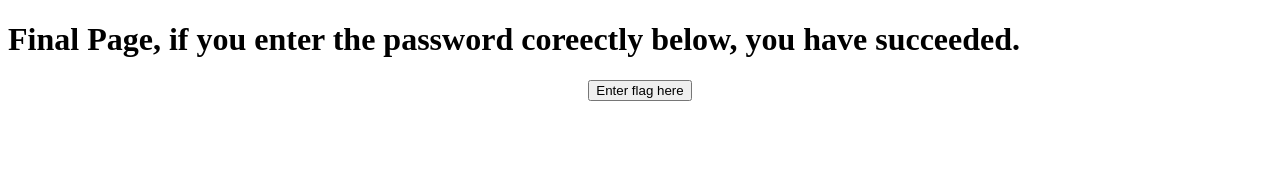
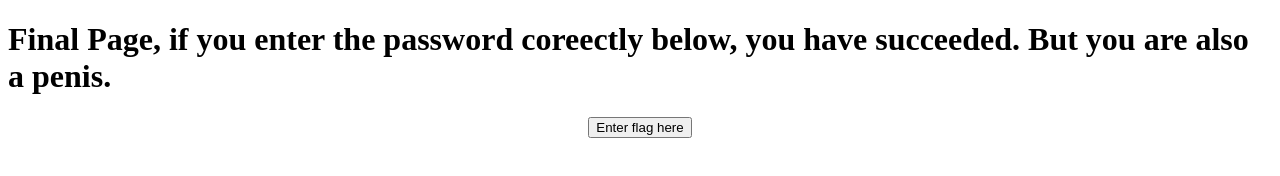
Before and after one commit to challenge-master/final-page, a plain HTML site: page index.html in a window 1280 px wide. Drawn offline with Linux system fonts and the light colour scheme.

Commit message:
Update index.html

```diff
--- a/index.html
+++ b/index.html
@@ -13,7 +13,7 @@
 <meta charset="UTF-8">
 <title>Untitled Document</title>
 </head>
-<h1>Final Page, if you enter the password coreectly below, you have succeeded.</h1>
+<h1>Final Page, if you enter the password coreectly below, you have succeeded. But you are also a penis.</h1>
 <script>
 function passWord() {
 var testV = 1;
```
